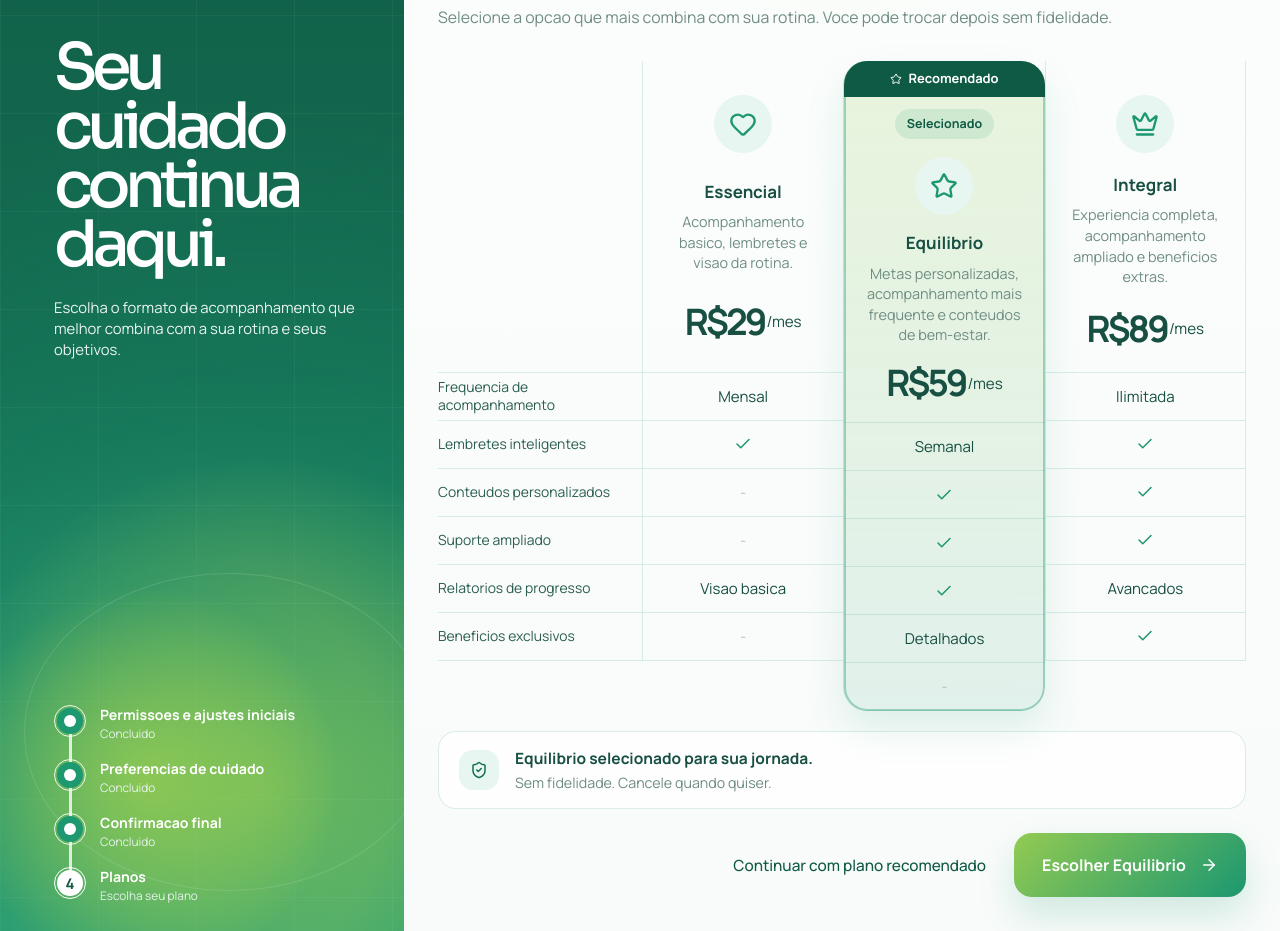
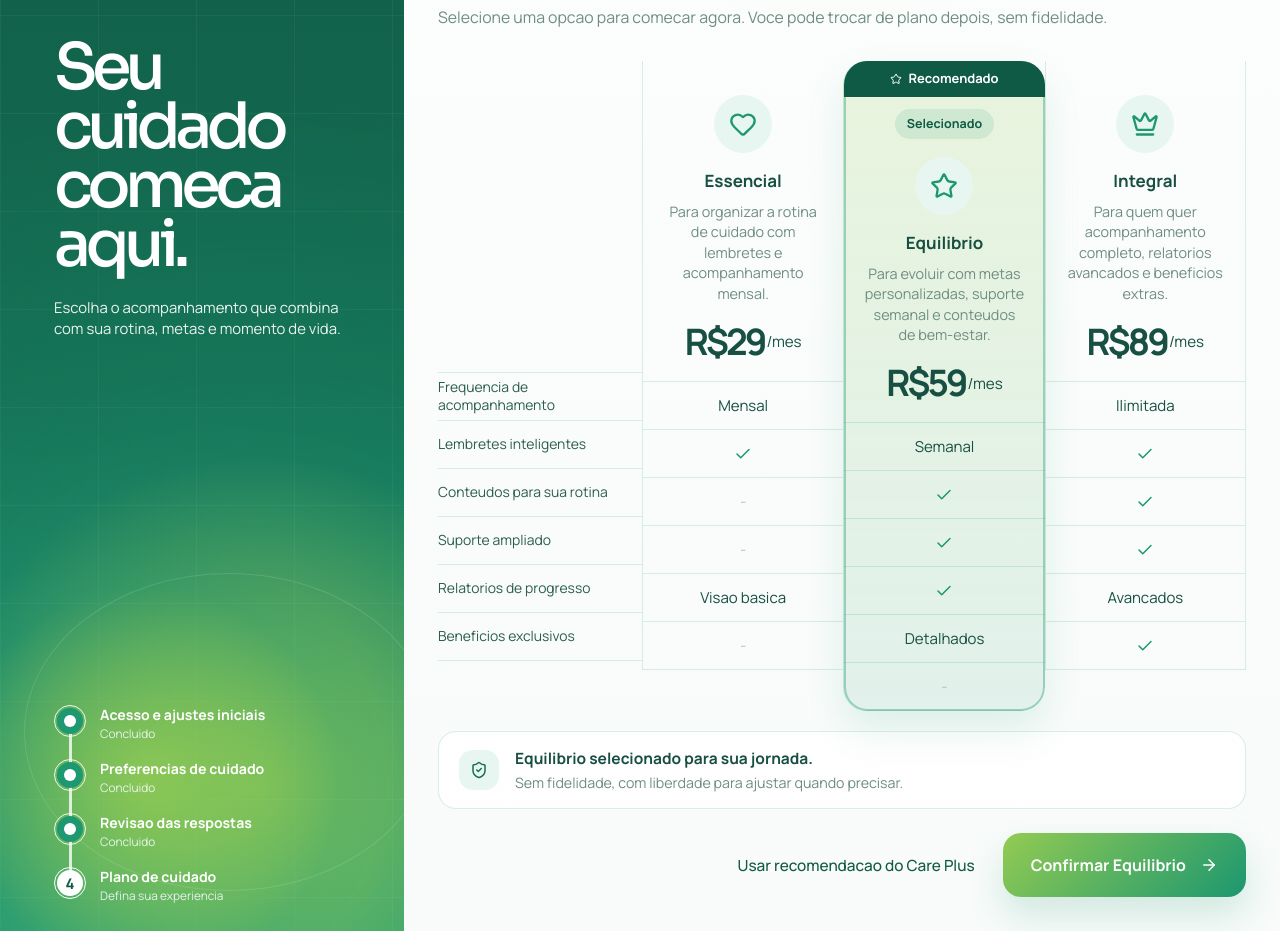
Before and after one commit to RogerrPaiva/CarePlus, a React app in the folder frontend/: page /planos in a window 1280 px wide. Shown: the part 279-1210 px from the top of the page. Built offline with nearby package versions, Linux system fonts and the light colour scheme; the HTML template or start-up script is replaced by a standard one.

Commit message:
style: alterando o texto dos planos

```diff
--- a/frontend/src/features/plans/pages/PlansPage.jsx
+++ b/frontend/src/features/plans/pages/PlansPage.jsx
@@ -9,10 +9,10 @@ import { comparisonRows, getPlanByKey, getRecommendedPlan, plans } from "../plan
 import "../styles/PlansPage.css";
 
 const planSteps = [
-  { number: 1, title: "Permissoes e ajustes iniciais", status: "Concluido" },
+  { number: 1, title: "Acesso e ajustes iniciais", status: "Concluido" },
   { number: 2, title: "Preferencias de cuidado", status: "Concluido" },
-  { number: 3, title: "Confirmacao final", status: "Concluido" },
-  { number: 4, title: "Planos", status: "Escolha seu plano" },
+  { number: 3, title: "Revisao das respostas", status: "Concluido" },
+  { number: 4, title: "Plano de cuidado", status: "Defina sua experiencia" },
 ];
 
 function buildPlansFlowContext(navigationState, storedContext) {
@@ -125,8 +125,8 @@ function PlansPage() {
 
                 <div className="plans-hero-panel__body">
                   <div className="plans-hero-panel__copy">
-                    <h1 id="plans-title">Seu cuidado continua daqui.</h1>
-                    <p>Escolha o formato de acompanhamento que melhor combina com a sua rotina e seus objetivos.</p>
+                    <h1 id="plans-title">Seu cuidado comeca aqui.</h1>
+                    <p>Escolha o acompanhamento que combina com sua rotina, metas e momento de vida.</p>
                   </div>
 
                   <div className="plans-journey" aria-label="Etapas do fluxo">
@@ -152,7 +152,7 @@ function PlansPage() {
                 <header className="plans-topbar">
                   <span className="plans-step-pill">
                     <Sparkles size={14} aria-hidden="true" />
-                    <span>Ultima etapa</span>
+                    <span>Ultimo passo</span>
                   </span>
 
                   <button type="button" className="plans-back-button" onClick={handleBackToReview}>
@@ -164,8 +164,8 @@ function PlansPage() {
                 <div className="plans-content-panel__inner">
                   <section className="plans-main-section" aria-labelledby="plans-section-title">
                     <div className="plans-main-section__header">
-                      <h2 id="plans-section-title">Escolha seu plano</h2>
-                      <p>Selecione a opcao que mais combina com sua rotina. Voce pode trocar depois sem fidelidade.</p>
+                      <h2 id="plans-section-title">Escolha seu plano de cuidado</h2>
+                      <p>Selecione uma opcao para comecar agora. Voce pode trocar de plano depois, sem fidelidade.</p>
                     </div>
 
                     <div className="plans-matrix" role="table" aria-label="Comparativo dos planos do Care Plus">
@@ -247,17 +247,17 @@ function PlansPage() {
                       </span>
                       <div>
                         <strong>{selectedPlan.title} selecionado para sua jornada.</strong>
-                        <p>Sem fidelidade. Cancele quando quiser.</p>
+                        <p>Sem fidelidade, com liberdade para ajustar quando precisar.</p>
                       </div>
                     </div>
 
                     <div className="plans-footer-actions">
                       <button type="button" className="plans-secondary-button" onClick={handleSelectRecommendedPlan}>
-                        Continuar com plano recomendado
+                        Usar recomendacao do Care Plus
                       </button>
 
                       <button type="button" className="plans-primary-button" onClick={handleFinishPlans}>
-                        <span>{`Escolher ${selectedPlan.title}`}</span>
+                        <span>{`Confirmar ${selectedPlan.title}`}</span>
                         <ArrowRight size={18} aria-hidden="true" />
                       </button>
                     </div>
--- a/frontend/src/features/plans/planCatalog.js
+++ b/frontend/src/features/plans/planCatalog.js
@@ -3,7 +3,7 @@ import { Crown, Heart, Star } from "lucide-react";
 export const comparisonRows = [
   "Frequencia de acompanhamento",
   "Lembretes inteligentes",
-  "Conteudos personalizados",
+  "Conteudos para sua rotina",
   "Suporte ampliado",
   "Relatorios de progresso",
   "Beneficios exclusivos",
@@ -13,7 +13,7 @@ export const plans = [
   {
     key: "essencial",
     title: "Essencial",
-    description: "Acompanhamento basico, lembretes e visao da rotina.",
+    description: "Para organizar a rotina de cuidado com lembretes e acompanhamento mensal.",
     price: "R$29",
     cycle: "/mes",
     icon: Heart,
@@ -22,7 +22,7 @@ export const plans = [
   {
     key: "equilibrio",
     title: "Equilibrio",
-    description: "Metas personalizadas, acompanhamento mais frequente e conteudos de bem-estar.",
+    description: "Para evoluir com metas personalizadas, suporte semanal e conteudos de bem-estar.",
     price: "R$59",
     cycle: "/mes",
     icon: Star,
@@ -32,7 +32,7 @@ export const plans = [
   {
     key: "integral",
     title: "Integral",
-    description: "Experiencia completa, acompanhamento ampliado e beneficios extras.",
+    description: "Para quem quer acompanhamento completo, relatorios avancados e beneficios extras.",
     price: "R$89",
     cycle: "/mes",
     icon: Crown,
```
